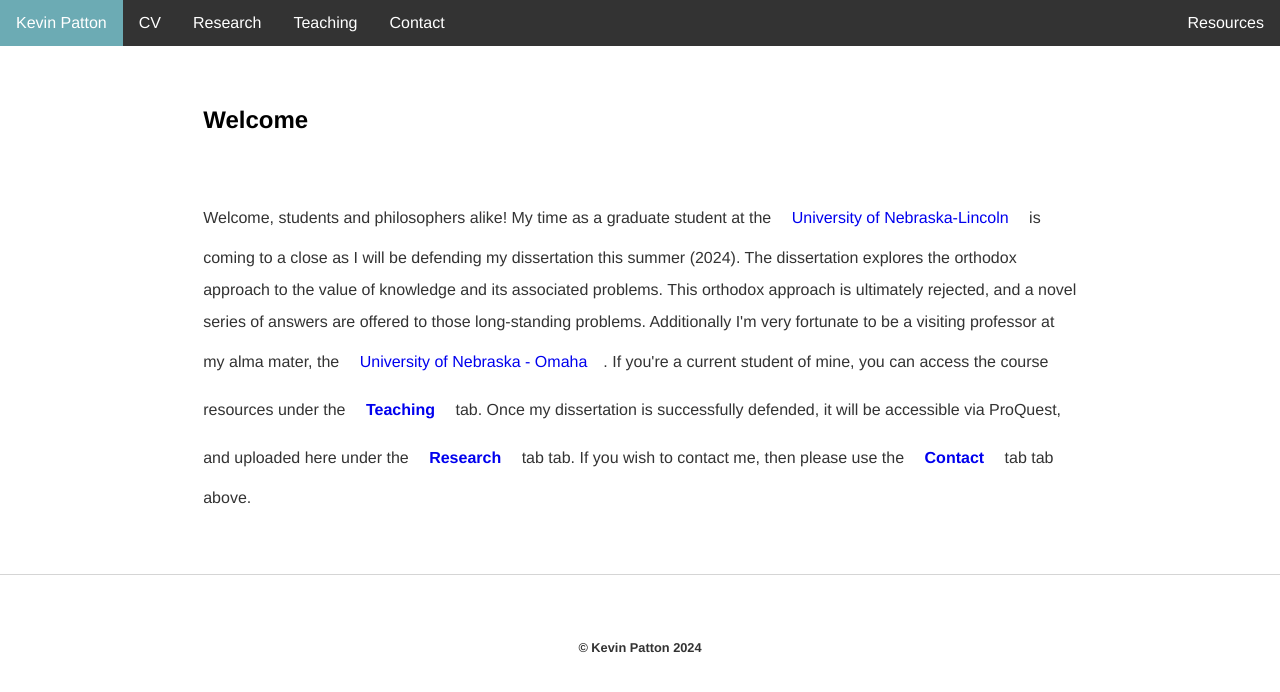
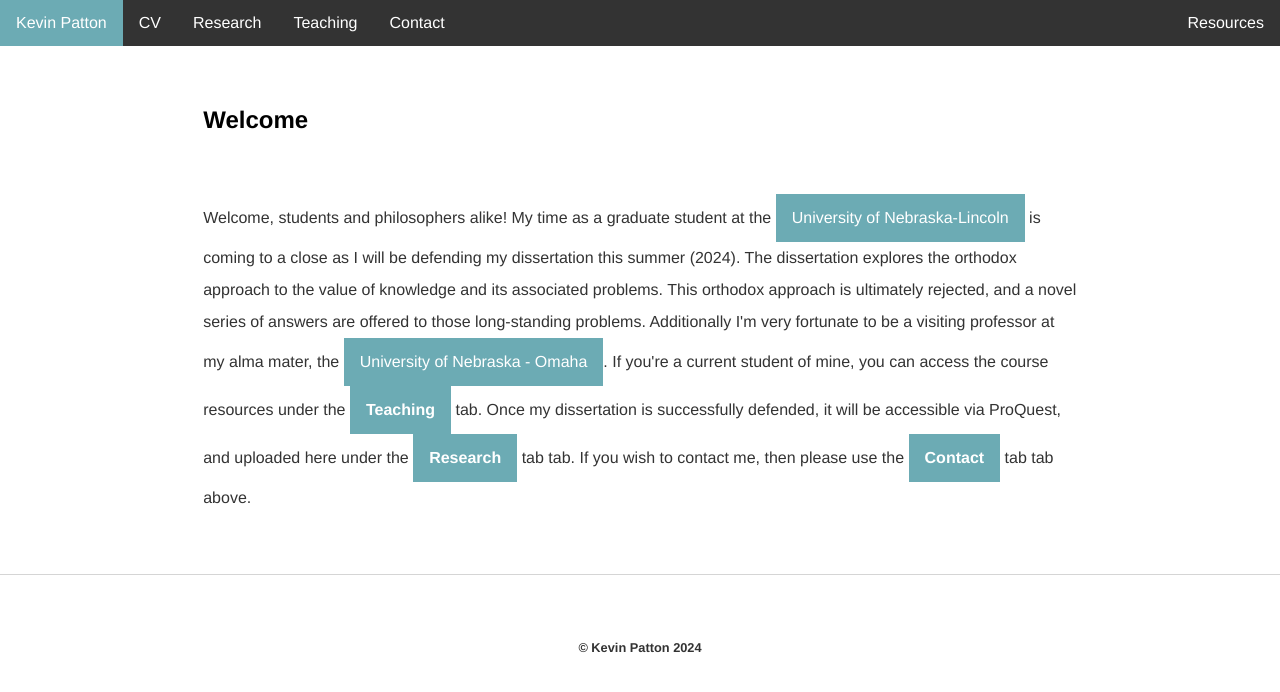
Before and after one commit to kevinjpatton/kevinjpatton.github.io, a Jekyll site: the page built from index.html, in a window 1280 px wide. Shown: the top 692 px of the page. Built offline with Jekyll 4.4.1, drawn with Linux system fonts in a browser that asks for light colours; Markdown is read by kramdown in place of the engine named in the settings.

Commit message:
Update index.html

```diff
--- a/index.html
+++ b/index.html
@@ -4,5 +4,5 @@
 ---
 <div class="blurb">
 	<h2>Welcome</h2>
-	<p>Welcome, students and philosophers alike! My time as a graduate student at the  <a href="http://www.unl.edu/philosophy/graduate-students#patton" target="_blank">University of Nebraska-Lincoln</a> is coming to a close as I will be defending my dissertation this summer (2024). The dissertation explores the orthodox approach to the value of knowledge and its associated problems. This orthodox approach is ultimately rejected, and a novel series of answers are offered to those long-standing problems. Additionally I'm very fortunate to be a visiting professor at my alma mater, the <a href="https://www.unomaha.edu/college-of-arts-and-sciences/philosophy/about-us/directory/kevin-patton.php" target="_blank">University of Nebraska - Omaha</a>. If you're a current student of mine, you can access the course resources under the <b><a href="/teaching/index.html">Teaching</a></b> tab. Once my dissertation is successfully defended, it will be accessible via ProQuest, and uploaded here under the <b><a href="/teaching/index.html">Research</a></b> tab tab. If you wish to contact me, then please use the <b><a href="/teaching/index.html">Contact</a></b> tab tab above.</p>
+	<p>Welcome, students and philosophers alike! My time as a graduate student at the  <a href="http://www.unl.edu/philosophy/graduate-students#patton" target="_blank" class="next">University of Nebraska-Lincoln</a> is coming to a close as I will be defending my dissertation this summer (2024). The dissertation explores the orthodox approach to the value of knowledge and its associated problems. This orthodox approach is ultimately rejected, and a novel series of answers are offered to those long-standing problems. Additionally I'm very fortunate to be a visiting professor at my alma mater, the <a href="https://www.unomaha.edu/college-of-arts-and-sciences/philosophy/about-us/directory/kevin-patton.php" target="_blank" class="next">University of Nebraska - Omaha</a>. If you're a current student of mine, you can access the course resources under the <b><a href="/teaching/index.html" class="next">Teaching</a></b> tab. Once my dissertation is successfully defended, it will be accessible via ProQuest, and uploaded here under the <b><a href="/teaching/index.html" class="next">Research</a></b> tab tab. If you wish to contact me, then please use the <b><a href="/teaching/index.html" class="next">Contact</a></b> tab tab above.</p>
 </div><!-- /.blurb -->
```
